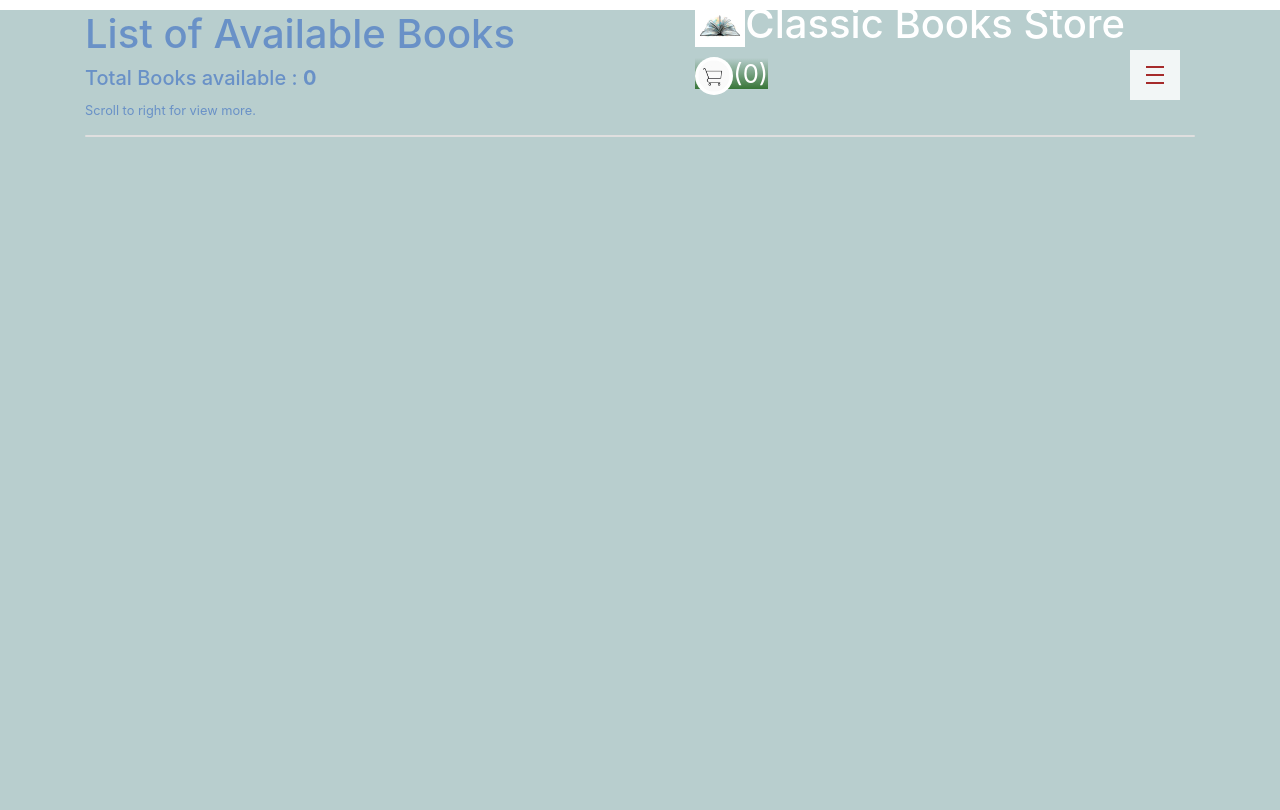
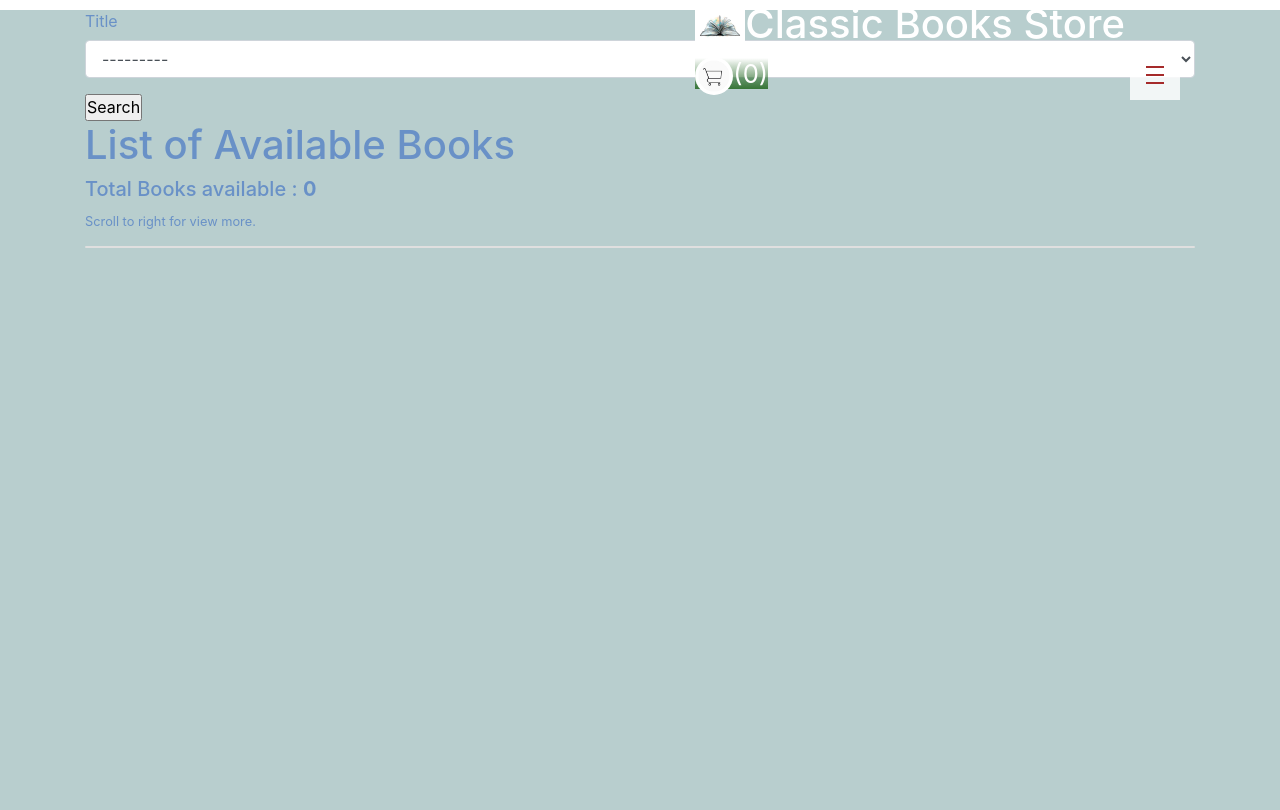
Before and after one commit to Code-Institute-Submissions/assign4-ecommence, a Django app: page /books/all in a window 1280 px wide. Run offline with Django 3.2, Linux system fonts and the light colour scheme; data that the repository does not hold is empty; some libraries are stand-ins or nearby versions.

Commit message:
search form rev01 with title

```diff
--- a/books/forms.py
+++ b/books/forms.py
@@ -4,12 +4,19 @@ from .models import Book, Author
 
 class BookForm(forms.ModelForm):
     class Meta:
-        model=Book
-        fields=('title','authors','published','ISBN','length','quotes','desc','cost',
-                'image')
+        model = Book
+        fields = ('title', 'authors', 'published', 'ISBN', 'length',
+                  'quotes', 'desc', 'cost', 'image')
 
 
 class AuthorForm(forms.ModelForm):
     class Meta:
-        model=Author
-        fields=('first_name','last_name','books','biography','image')
+        model = Author
+        fields = ('first_name', 'last_name', 'books', 'biography', 'image')
+
+
+# Search Form
+class SearchForm(forms.Form):
+    # seach by book title
+    title = forms.ModelChoiceField(queryset=Book.objects.all(), to_field_name="title",
+                                    required=False)
--- a/books/templates/books/all_books.template.html
+++ b/books/templates/books/all_books.template.html
@@ -1,10 +1,15 @@
 {% extends 'base.template.html'%}
+{% load crispy_forms_tags %}
 {%load static %}
-{% load cloudinary %}
 {%block title%}All Books{%endblock%}
 {%block content%}
 <div id="allbooks">
     <div class="container">
+            <form method="GET">
+                {{form|crispy}}
+                <input type="submit" value="Search">
+            </form>
+
             <h1>List of Available Books</h1>
             <h5>Total Books available : <strong>{{number_of_books}}</strong></h5>
             <small>Scroll to right for view more.</Small>
--- a/books/templates/books/index.template.html
+++ b/books/templates/books/index.template.html
@@ -6,10 +6,12 @@
 <div id="home">
   <div class="wrapper banner-text">
     <h1>Welcome to Classic Books Treasure</h1>
-    <p>A webpage for Classic Books Collection Lover.</p>
+    <p>Shop for Classic Books Collection Lover.</p>
     <p>Click on <span class="underline">Explore</span> to begin.</p>
     <a href="{% url 'books' %}" class="btn-area">Explore</a>
+
   </div>
+
 </div>
 
 {%endblock%}
--- a/books/templates/books/view_books.template.html
+++ b/books/templates/books/view_books.template.html
@@ -19,6 +19,7 @@
                 <a class="btn btn-primary btn-sm" href="{% url 'update_book' book_id=book.id %}">Update</a>
                 <a class="btn btn-danger btn-sm" href="{% url 'delete_book' book_id=book.id %}">Delete</a>
                 {% endif %}
+                <span id="starRating"></span> <small>{{ average_ratings }} </small>
                 <p><strong>Published</strong> : {{book.published}}</p>
                 <p><strong>ISBN</strong> : {{book.ISBN}}</p>
                 <p><strong>length</strong> : {{book.length}} pages</p>
--- a/books/views.py
+++ b/books/views.py
@@ -1,9 +1,10 @@
 from django.shortcuts import render, redirect, reverse
 from django.shortcuts import get_object_or_404
+from django.db.models import Q
 from django.contrib import messages
 from django.contrib.auth.decorators import login_required
 from .models import Book, Author
-from .forms import BookForm, AuthorForm
+from .forms import BookForm, AuthorForm, SearchForm
 
 # Create your views here.
 # Home Page
@@ -12,31 +13,34 @@ from .forms import BookForm, AuthorForm
 def index(request):
     return render(request, 'books/index.template.html')
 
+# create books page
 
-# create books page
+
 @ login_required
 def create_book(request):
     if request.method == "POST":
         # Submission data from User
         form = BookForm(request.POST)
-        #valid form
+        # valid form
         if form.is_valid():
-            book=form.save(commit=False)
-            book.owner=request.user
+            book = form.save(commit=False)
+            book.owner = request.user
             book.save()
-            messages.success(request,"New Book has been added to the list!")
+            messages.success(request, "New Book has been added to the list!")
             # show in all books view page
             return redirect(reverse(all_books))
         else:
             return render(request, 'books/create_book.template.html', {
-            'form': form
-        })
+                'form': form
+            })
     else:
         # create a new book form
         form = BookForm()
         return render(request, 'books/create_book.template.html', {
             'form': form
         })
+
+
 # view book page
 def view_book(request, book_id):
     book = get_object_or_404(Book, pk=book_id)
@@ -47,14 +51,41 @@ def view_book(request, book_id):
 
 
 def all_books(request):
-    all_books = Book.objects.all()
-    number_of_books=all_books.count()
-    return render(request, 'books/all_books.template.html', {
-        'books': all_books,
-        'number_of_books':number_of_books,
-    })
+    form=SearchForm(request.GET)
+    if request.GET:
+        #create a query
+        query = ~Q(pk__in=[]) #True Where 1
+
+        #Get the title
+        if 'title' in request.GET and request.GET['title']:
+            print(request.GET)
+            title_id= request.GET['title']
+            print(title_id)
+            query = query & Q(title__icontains=title_id)
+
+        # select all the books
+        all_books = Book.objects.all()
+
+        #filter and reassign
+        all_books =all_books.filter(query)
+        number_of_books = all_books.count()
+        return render(request, 'books/all_books.template.html', {
+            'form':form,
+            'books': all_books,
+            'number_of_books': number_of_books,
+        })
+    else:
+        # Search request not submitted
+        all_books = Book.objects.all()
+        number_of_books = all_books.count()
+        return render(request, 'books/all_books.template.html', {
+            'form':form,
+            'books': all_books,
+            'number_of_books': number_of_books,
+        })
 
 # update books page
+
 
 @ login_required
 def update_book(request, book_id):
@@ -86,17 +117,18 @@ def delete_book(request, book_id):
             'book': book})
 # create authors page
 
+
 @ login_required
 def create_author(request):
     if request.method == "POST":
         # Submission data from User
         form = AuthorForm(request.POST)
-        #valid form
+        # valid form
         if form.is_valid():
-            author=form.save(commit=False)
-            author.owner=request.user
+            author = form.save(commit=False)
+            author.owner = request.user
             author.save()
-            messages.success(request,"New Author has been Added to the list!")
+            messages.success(request, "New Author has been Added to the list!")
             # show in all books view page
             return redirect(reverse(all_authors))
         else:
@@ -119,12 +151,15 @@ def all_authors(request):
         'authors': all_authors,
     })
 # view author page
+
+
 def view_author(request, author_id):
     author = get_object_or_404(Author, pk=author_id)
     return render(request, 'books/view_author.template.html', {
         "author": author
     })
 # update authors page
+
 
 @ login_required
 def update_author(request, author_id):
@@ -144,6 +179,7 @@ def update_author(request, author_id):
                       })
 # delete author page
 
+
 @ login_required
 def delete_author(request, author_id):
     author = get_object_or_404(Author, pk=author_id)
--- a/checkout/views.py
+++ b/checkout/views.py
@@ -18,6 +18,7 @@ from .models import Purchase
 from django.contrib.auth.models import User
 
 # Create your views here.
+
 
 def checkout(request):
     # tell Stripe what my api_key is
@@ -46,7 +47,7 @@ def checkout(request):
             "amount": int(book_model.cost * 100),
             "quantity": book['qty'],
             "currency": "SGD",
-         }
+        }
 
         line_items.append(item)
         all_book_ids.append(str(book_model.id))
@@ -112,12 +113,11 @@ def payment_completed(request):
         # retrieve the session data
         session = event['data']['object']
 
-        # do whatever I want with the session
+        # return with the session
         handle_payment(session)
 
     # status 200 means everything's ok
     return HttpResponse(status=200)
-
 
 
 def handle_payment(session):
```
